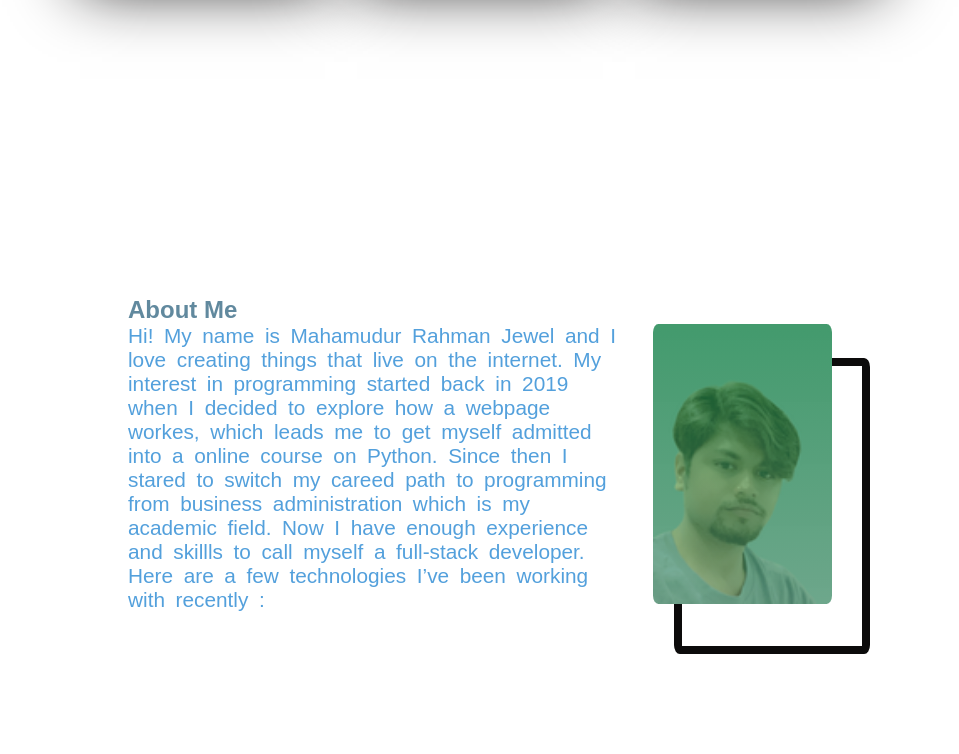
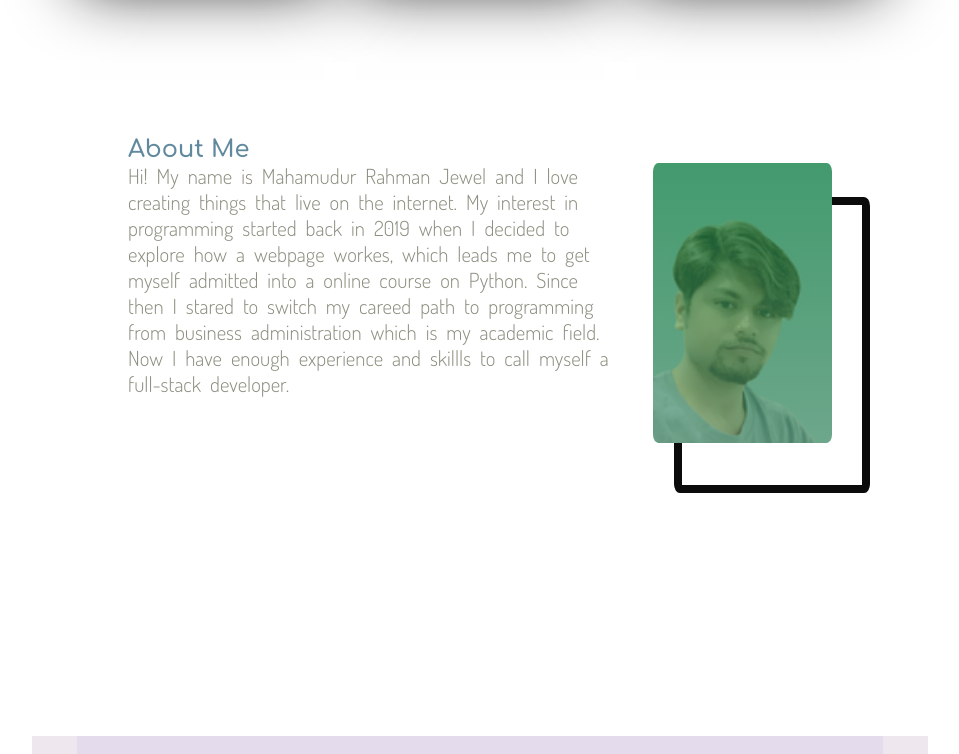
Before and after one commit to Julu1994/Mahamudur-Jewel, a React (Create React App) app in the folder my-portfolio/: page / in a window 1280 px wide. Shown: the part 2000-2754 px from the top of the page, without its empty margins (160-1119 px from the left). Built offline with nearby package versions, Linux system fonts and the light colour scheme.

Commit message:
skill section

```diff
--- a/my-portfolio/src/App.scss
+++ b/my-portfolio/src/App.scss
@@ -6,9 +6,10 @@
         transform: rotate(90deg);
     }
 } */
+
+@import url('https://fonts.googleapis.com/css2?family=Comfortaa:wght@600&display=swap');
 *{
-    font-family:Arial,
-    Helvetica,
-    sans-serif;
+    font-family: 'Comfortaa',
+    cursive;
 
 }
--- a/my-portfolio/src/components/about.js
+++ b/my-portfolio/src/components/about.js
@@ -1,6 +1,5 @@
 import React from "react";
 import "./about.scss";
-import { RiCodeBoxFill } from "react-icons/ri";
 
 function About() {
     return (
@@ -17,8 +16,7 @@ function About() {
                     course on Python. Since then I stared to switch my careed
                     path to programming from business administration which is my
                     academic field. Now I have enough experience and skillls to
-                    call myself a full-stack developer. Here are a few
-                    technologies I’ve been working with recently :
+                    call myself a full-stack developer.
                 </p>
             </div>
             <div className="about-right-side"></div>
--- a/my-portfolio/src/components/about.scss
+++ b/my-portfolio/src/components/about.scss
@@ -1,11 +1,13 @@
+@import url('https://fonts.googleapis.com/css2?family=Dosis:wght@300&display=swap');
+
 .about-div{
     width: 55%;
-    height: 100vh;
+    height: 60vh;
     display: grid;
     grid-template-columns: 2.2fr .8fr;
     grid-template-rows: 0.2fr 2.8fr 3fr;
     grid-column-gap: 2rem;
-    margin: 35vh auto -40vh auto;
+    margin: 15vh auto ;
 
 }
 .about-header {
@@ -18,10 +20,11 @@
     grid-row: span 2
 }
 .about-left-info{
-    font-family: fantasy;
+    font-family: 'Dosis',
+    sans-serif;
     font-size: 1.3rem;
     word-spacing: 0.3rem;
-    color: rgb(83, 160, 220);
+    color: rgb(142, 143, 129);
 }
 
 .about-right-side {
--- a/my-portfolio/src/components/skills.js
+++ b/my-portfolio/src/components/skills.js
@@ -1,41 +1,17 @@
 import React from "react";
 import "./skills.scss";
-import { RiCodeBoxFill } from "react-icons/ri";
 
 function Skills() {
     return (
         <div className="skill-div">
+            <div className="skill-heading">
+                <h1 className="skill-heading-text1">
+                    Here are a few technologies I’ve been working with recently
+                    :
+                </h1>
+            </div>
             <div className="skill-div-a">
-                <ul className="skill-list">
-                    <li className="skill-item">
-                        <RiCodeBoxFill className="skill-icon" />
-                        JavaScript (ES6)
-                    </li>
-                    <li className="skill-item">
-                        <RiCodeBoxFill className="skill-icon" />
-                        NodeJS
-                    </li>
-                    <li className="skill-item">
-                        <RiCodeBoxFill className="skill-icon" />
-                        React
-                    </li>
-                </ul>
-            </div>
-            <div className="skill-div-b">
-                <ul>
-                    <li className="skill-item">
-                        <RiCodeBoxFill className="skill-icon" />
-                        Redux
-                    </li>
-                    <li className="skill-item">
-                        <RiCodeBoxFill className="skill-icon" />
-                        Typescript
-                    </li>
-                    <li className="skill-item">
-                        <RiCodeBoxFill className="skill-icon" />
-                        AWS
-                    </li>
-                </ul>
+                <div className="js"></div>
             </div>
         </div>
     );
--- a/my-portfolio/src/components/skills.scss
+++ b/my-portfolio/src/components/skills.scss
@@ -0,0 +1,24 @@
+.skill-div {
+    width: 70%;
+    height: 80vh;
+    background-color: rgba(175, 148, 175, 0.212);
+    margin: 0 auto;
+}
+
+.skill-heading{
+    width: 90%;
+    height: 10vh;
+    margin: 0 auto;
+    background-color: rgb(228, 220, 236);
+    padding-top: 2%;
+}
+.skill-div-a{
+    width: 100%;
+    height: 100%;
+}
+.js{
+    margin-top: 2rem;
+    width: 6rem;
+    height: 6rem;
+    background-image:  url(./resources/javascript.png);
+}
```
